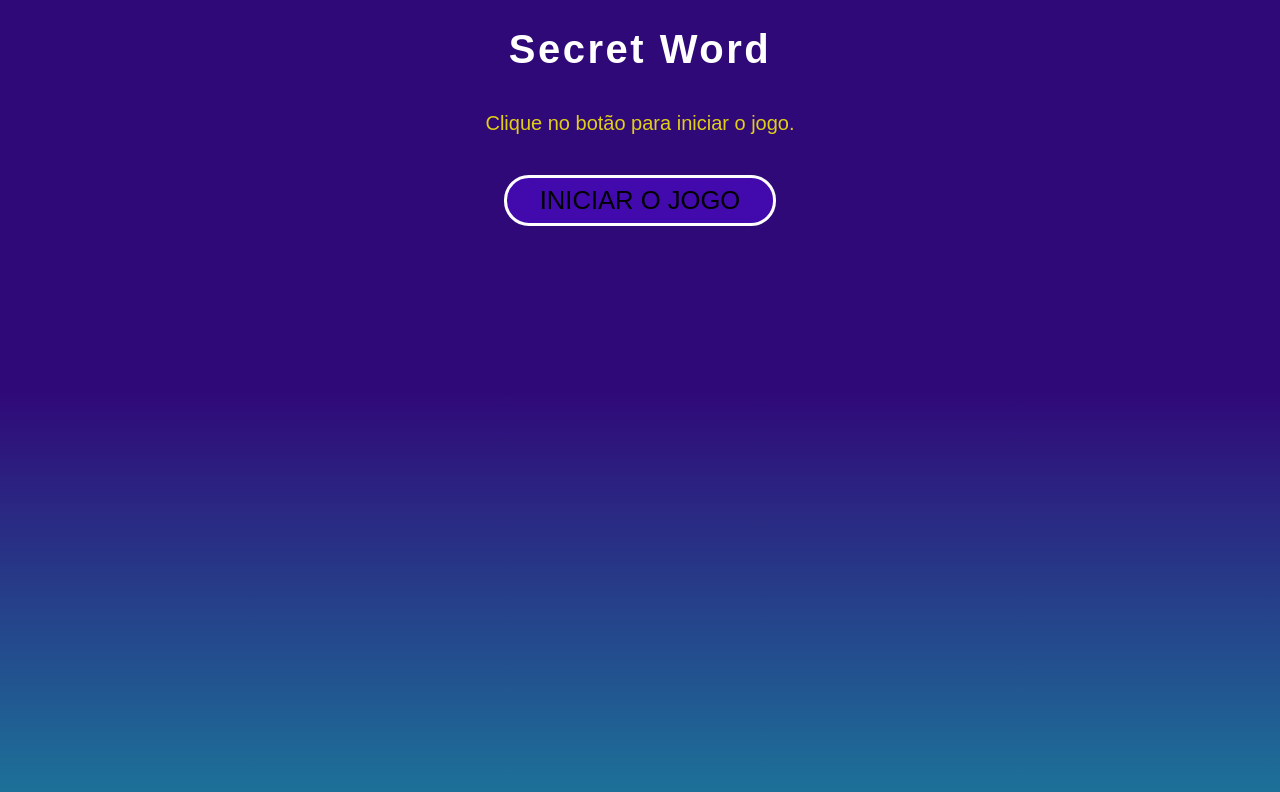
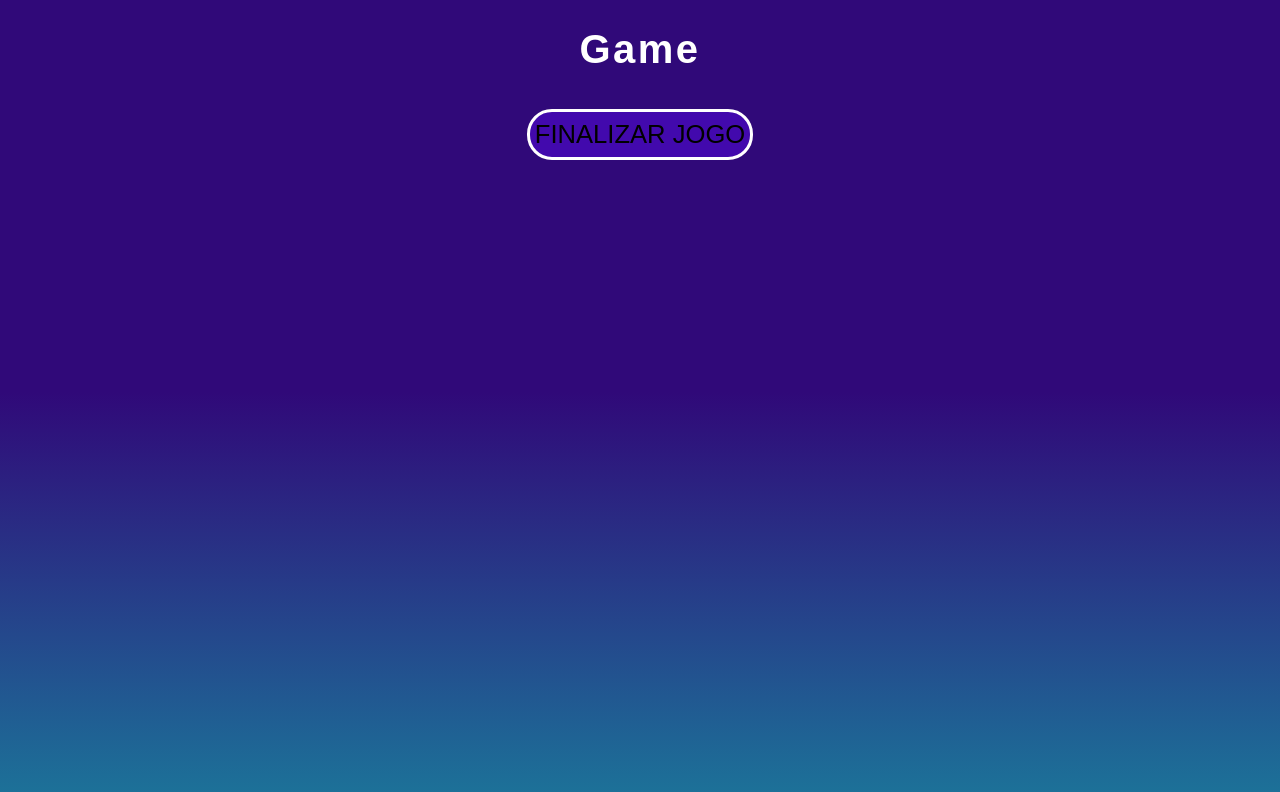
Before and after one commit to AndersonCamposs/secret_word, a React (Vite) app: page / in a window 1280 px wide. Both pictures are taken after a click on the button "INICIAR O JOGO". Shown: the top 792 px of the page. Built offline with nearby package versions, Linux system fonts and the light colour scheme.

Commit message:
Criando as funções de alternar os estágios do jogo

```diff
--- a/src/App.jsx
+++ b/src/App.jsx
@@ -18,12 +18,27 @@ const stages = [
 function App() {
   const [gameStage, setGameStage] = useState(stages[0].name);
   const [words] = useState(wordsList);
-  console.log(words)
+
+  //starts game
+  const startGame = () => {
+    setGameStage(stages[1].name);
+  }
+
+  //process letter input
+  const verifyLetter = () => {
+    setGameStage(stages[2].name);
+  }
+
+  // restart game
+  const retry = () => {
+    setGameStage(stages[0].name);
+  }
+
   return (
     <div className='App'>
-    {gameStage === 'start' && <StartScreen/>}
-    {gameStage === 'game' && <Game/>}
-    {gameStage === 'end' && <GameOver/>}
+    {gameStage === 'start' && <StartScreen startGame={startGame}/>}
+    {gameStage === 'game' && <Game verifyLetter={verifyLetter}/>}
+    {gameStage === 'end' && <GameOver retry={retry}/>}
     </div>
   )
 }
--- a/src/components/Game.jsx
+++ b/src/components/Game.jsx
@@ -1,9 +1,18 @@
+import PropTypes from 'prop-types';
+
 import './Game.css';
 
-const Game = () => {
+const Game = ({ verifyLetter }) => {
   return (
-    <div>Game</div>
+    <div className='game'>
+        <h1>Game</h1>
+        <button onClick={verifyLetter}>Finalizar jogo</button>
+    </div>
   )
 }
 
+Game.propTypes = {
+    verifyLetter: PropTypes.func.isRequired,
+}
+
 export default Game
--- a/src/components/GameOver.jsx
+++ b/src/components/GameOver.jsx
@@ -1,9 +1,18 @@
+import PropTypes from 'prop-types';
+
 import './GameOver.css';
 
-const GameOver = () => {
+const GameOver = ({ retry }) => {
   return (
-    <div>GameOver</div>
+    <div>
+      <h1>Game over</h1>
+      <button onClick={retry}>Jogar Novamente</button>
+    </div>
   )
 }
 
+GameOver.propTypes = {
+  retry: PropTypes.func.isRequired,
+}
+
 export default GameOver;
--- a/src/components/StartScreen.jsx
+++ b/src/components/StartScreen.jsx
@@ -1,13 +1,19 @@
+import PropTypes from 'prop-types'
+
 import './StartScreen.css';
 
-const StartScreen = () => {
+const StartScreen = ({ startGame }) => {
   return (
     <div className='start-screen'>
         <h1>Secret Word</h1>
         <p>Clique no botão para iniciar o jogo.</p>
-        <button>Iniciar o jogo</button>
+        <button onClick={startGame}>Iniciar o jogo</button>
     </div>
   )
 }
 
+StartScreen.propTypes = {
+    startGame: PropTypes.func.isRequired,
+}
+
 export default StartScreen
--- a/src/index.css
+++ b/src/index.css
@@ -22,7 +22,8 @@ h1 {
 
 button {
     height: 2em;
-    width: 70%;
+    padding: 0 70px;
+    margin: 10px;
     font-size: 1.6em;
     border-radius: 25px;
     border: 3px solid #fff;
```
